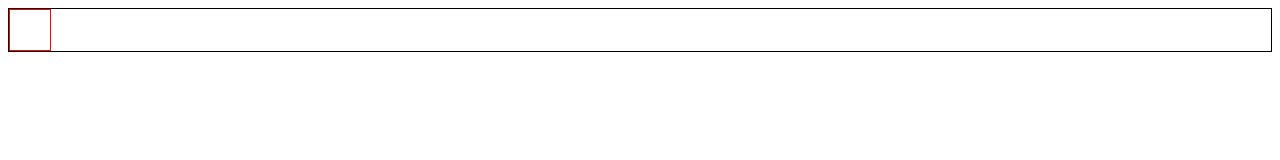
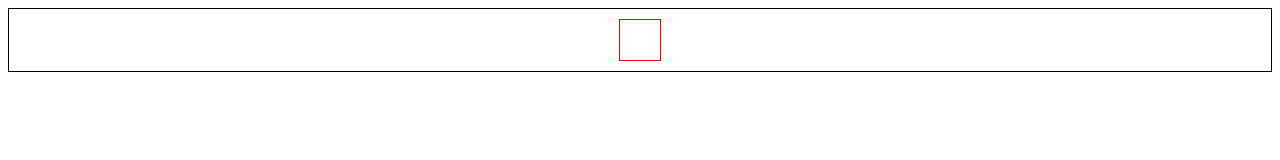
Before and after one commit to Goakem/Etch-A-Sketch, a plain HTML site: page index.html in a window 1280 px wide. Drawn offline with Linux system fonts and the light colour scheme.

Commit message:
Add padding and center new div

```diff
--- a/style.css
+++ b/style.css
@@ -2,6 +2,8 @@
     display: flex;
     border: 1px solid black;
     gap: 10px;
+    padding: 10px;
+    justify-content: center;
 }
 
 .smallDiv{
```
